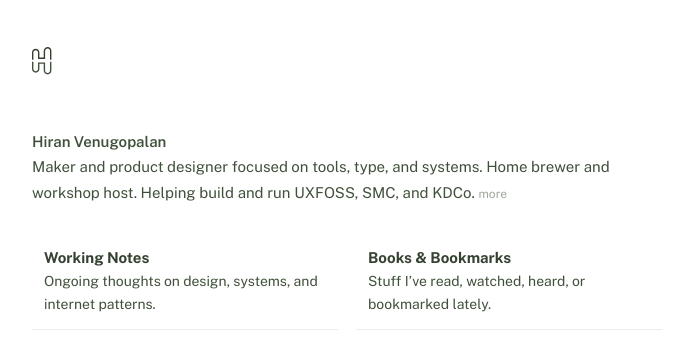
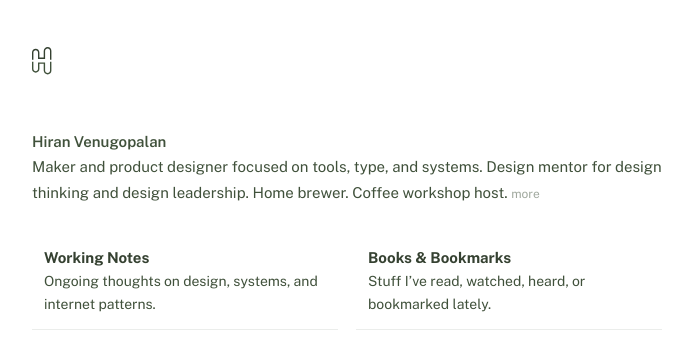
Before and after one commit to likeleto/website, a Jekyll site: the page built from pages/index.md, in a window 1280 px wide. Shown: the top 350 px of the page, without its empty margins (293-986 px from the left). Built offline with Jekyll 4.4.1, drawn with Linux system fonts in a browser that asks for light colours.

Commit message:
Update index page
Revised the personal bio.

```diff
--- a/pages/index.md
+++ b/pages/index.md
@@ -5,7 +5,7 @@ title: Hiran Venugopalan
 ---
 <p>
   <strong>Hiran Venugopalan</strong><br>
-  Maker and product designer focused on tools, type, and systems. Home brewer and workshop host. Helping build and run UXFOSS, SMC, and KDCo. <span class="small-link"><a href="/about">more</a></span>
+  Maker and product designer focused on tools, type, and systems. Design mentor for design thinking and design leadership. Home brewer. Coffee workshop host. <span class="small-link"><a href="/about">more</a></span>
 </p>
 
 <div class="card-grid">
```
